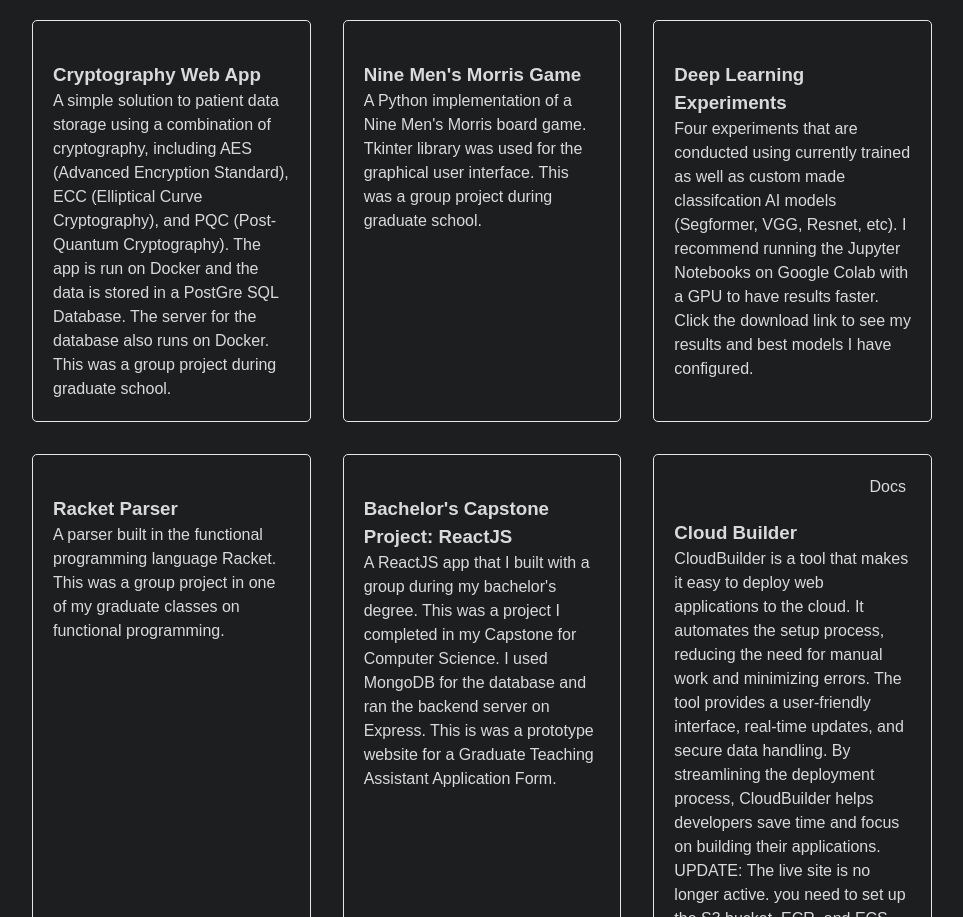
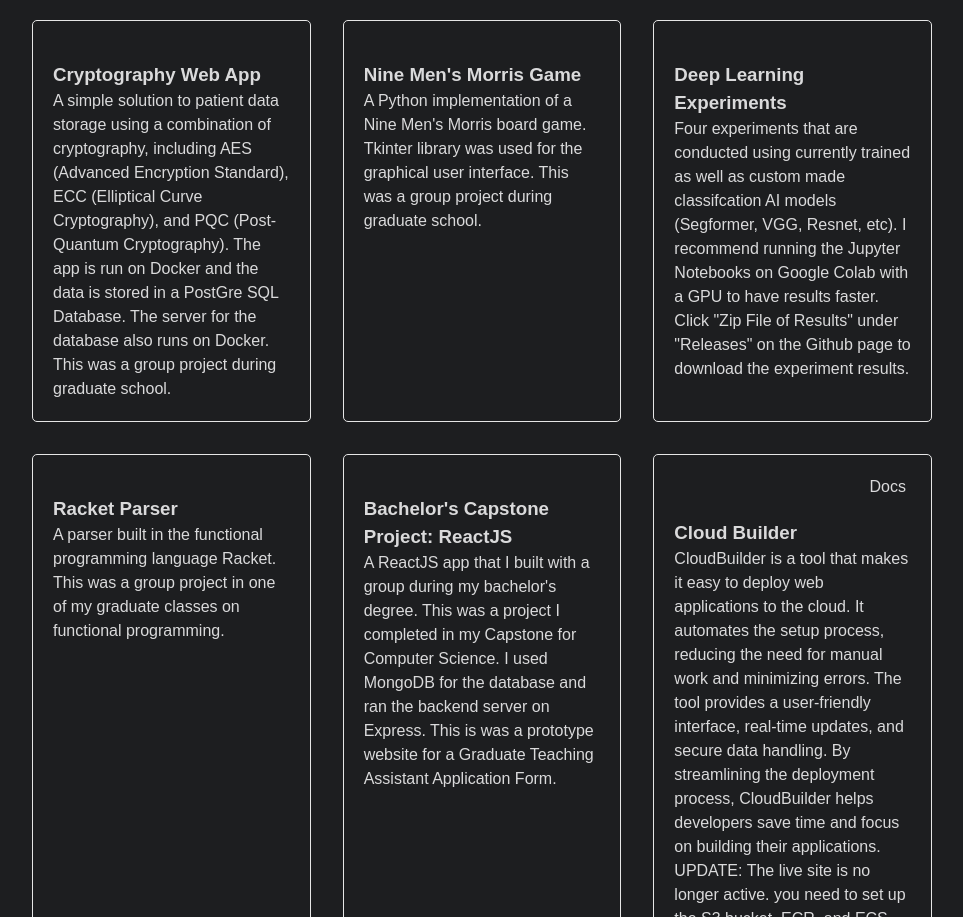
Before and after one commit to aa57c/PortfolioWebsite, a Next.js app: page / in a window 1280 px wide. Shown: the part 2406-3323 px from the top of the page, without its empty margins (158-1121 px from the left). Built offline with nearby package versions, Linux system fonts and the light colour scheme.

Commit message:
Update github_data.js
changed description of project for Deep Learning Experiments

```diff
--- a/src/components/github_data.js
+++ b/src/components/github_data.js
@@ -16,7 +16,7 @@ export const projectData = [
     {
         id: 3,
         title: 'Deep Learning Experiments',
-        description: 'Four experiments that are conducted using currently trained as well as custom made classifcation AI models (Segformer, VGG, Resnet, etc). I recommend running the Jupyter Notebooks on Google Colab with a GPU to have results faster. Click the download link to see my results and best models I have configured.',
+        description: 'Four experiments that are conducted using currently trained as well as custom made classifcation AI models (Segformer, VGG, Resnet, etc). I recommend running the Jupyter Notebooks on Google Colab with a GPU to have results faster. Click "Zip File of Results" under "Releases" on the Github page to download the experiment results.',
         githublink: "https://github.com/aa57c/Deep_Learning_Experiments",
         downloadfilelink: true
 
```
